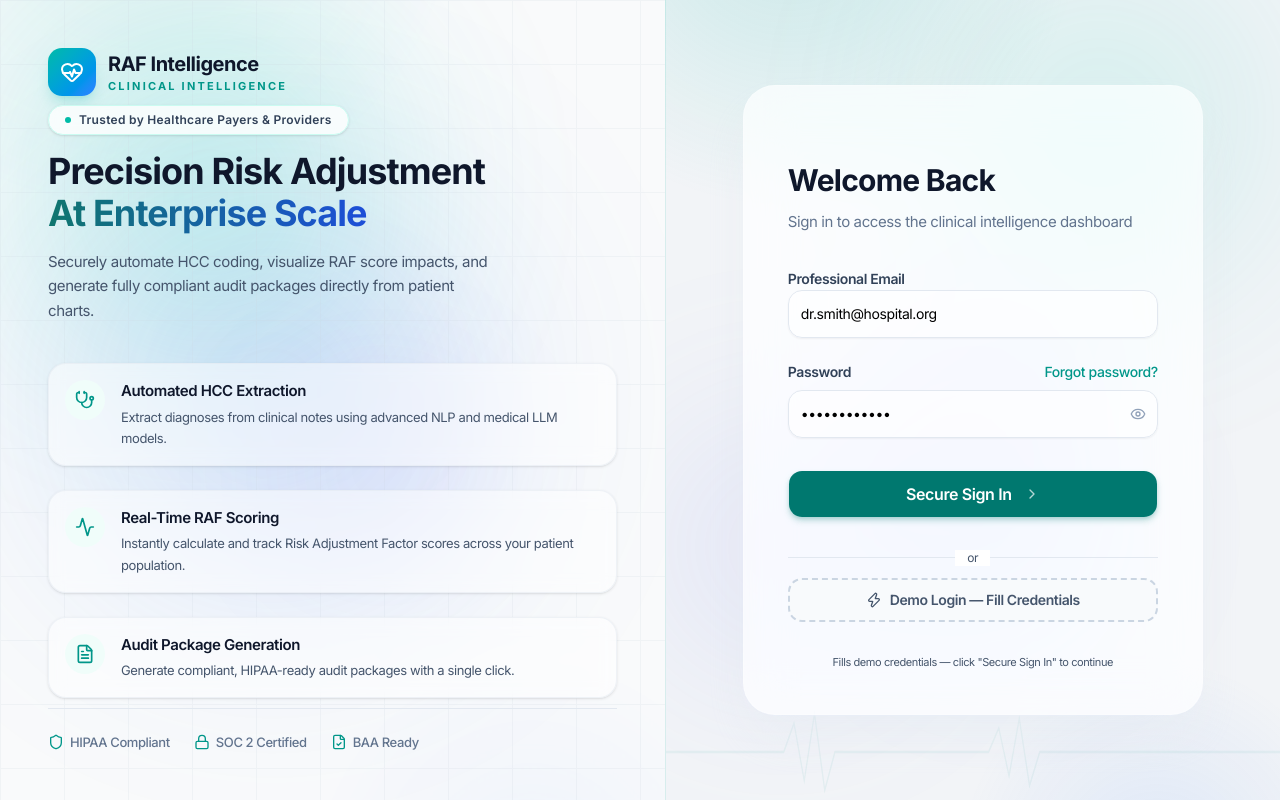
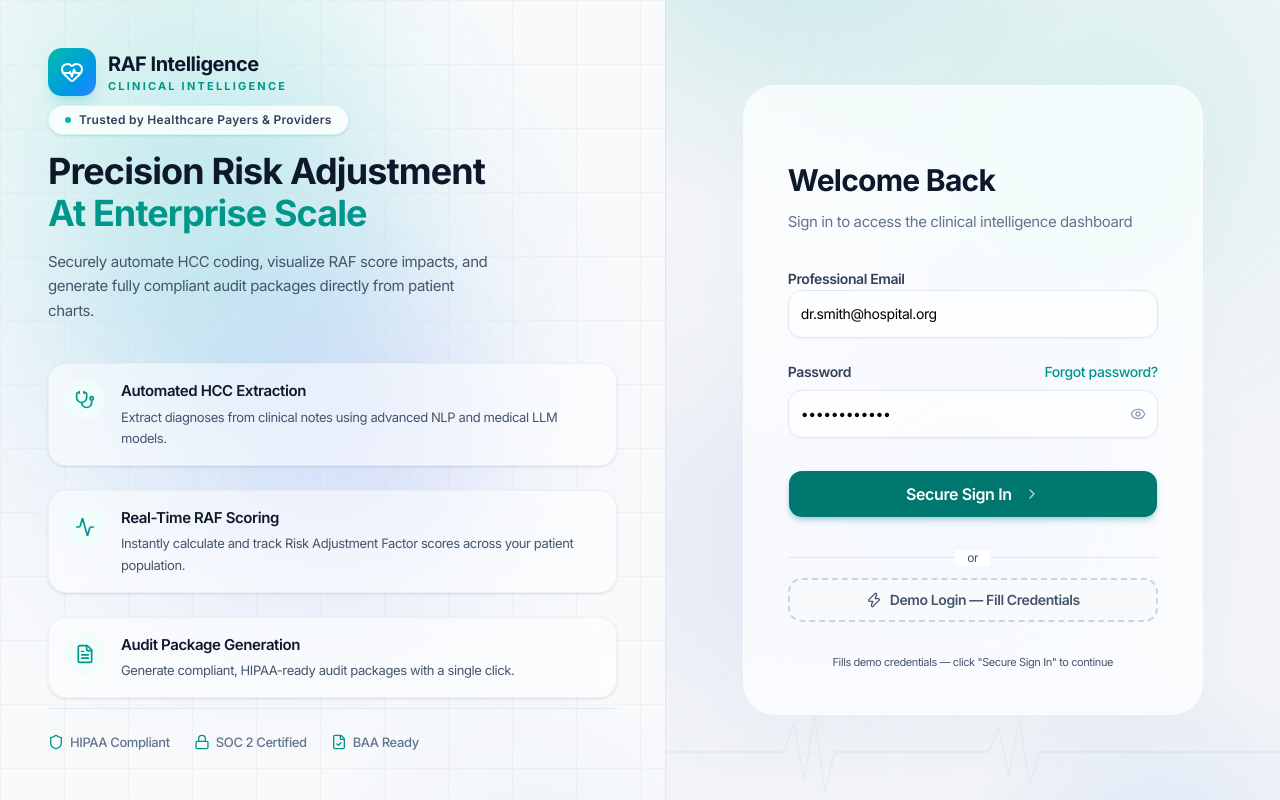
Before and after one commit to mrvmurali1991/raf-intel, a Next.js app in the folder frontend/: page /login in a window 1280 px wide. Built offline with nearby package versions, Linux system fonts and the light colour scheme; no server answers.

Commit message:
fix(login): consistent teal accent across light + dark
Replace hardcoded inline gradient style on "At Enterprise Scale" with
semantic Tailwind tokens (text-teal-600 / dark:text-teal-400) so the
heading colour matches the rest of the brand in both light and dark mode.

```diff
--- a/frontend/src/app/login/page.tsx
+++ b/frontend/src/app/login/page.tsx
@@ -612,13 +612,7 @@ export default function LoginPage() {
             <h1 className="text-4xl font-bold text-slate-900 dark:text-white leading-[1.15] tracking-tight">
               Precision Risk Adjustment
               <br />
-              <span
-                style={{
-                  background: "linear-gradient(90deg, #0f766e, #1d4ed8)",
-                  WebkitBackgroundClip: "text",
-                  WebkitTextFillColor: "transparent",
-                }}
-              >
+              <span className="text-teal-600 dark:text-teal-400">
                 At Enterprise Scale
               </span>
             </h1>
```
